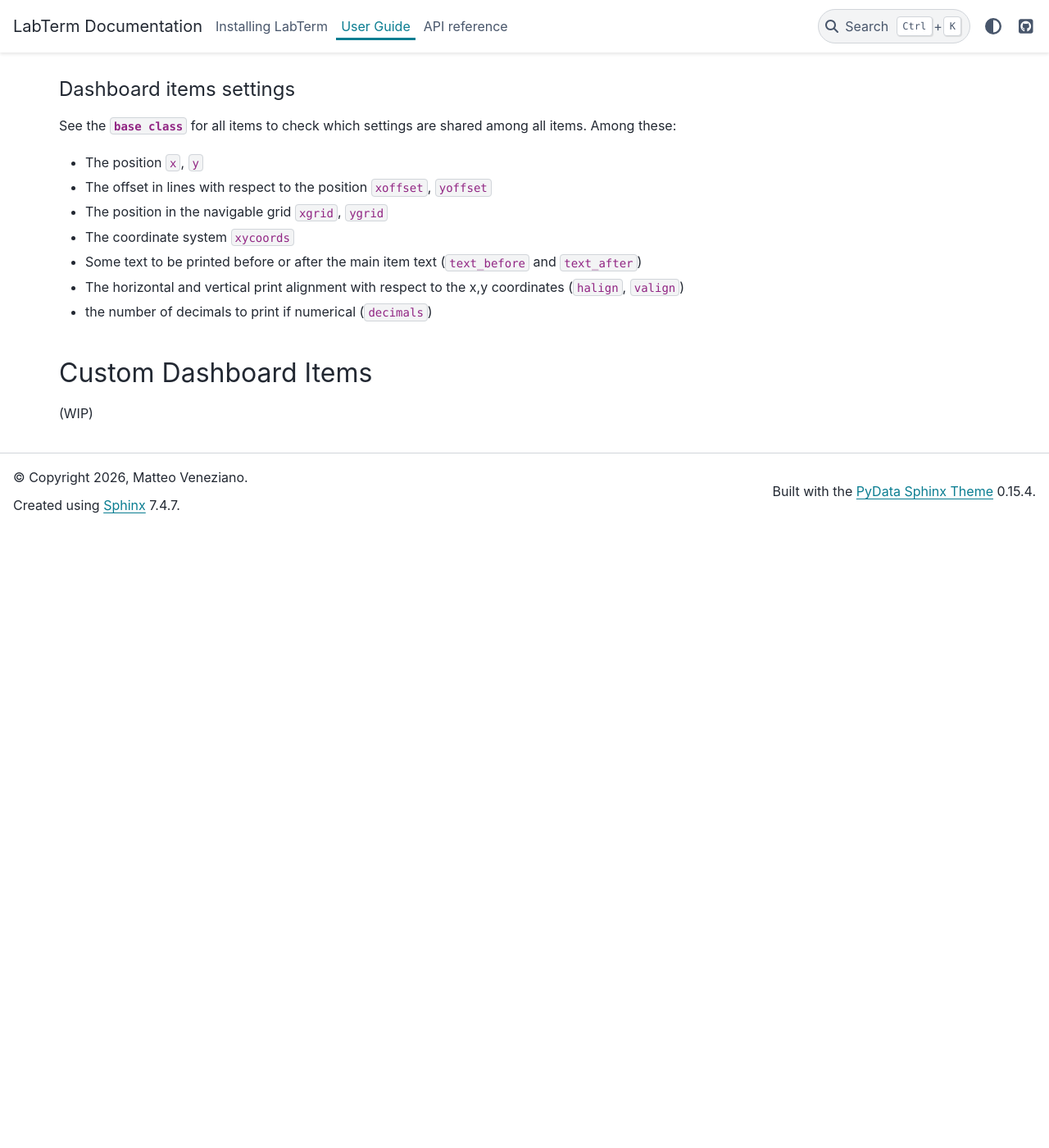
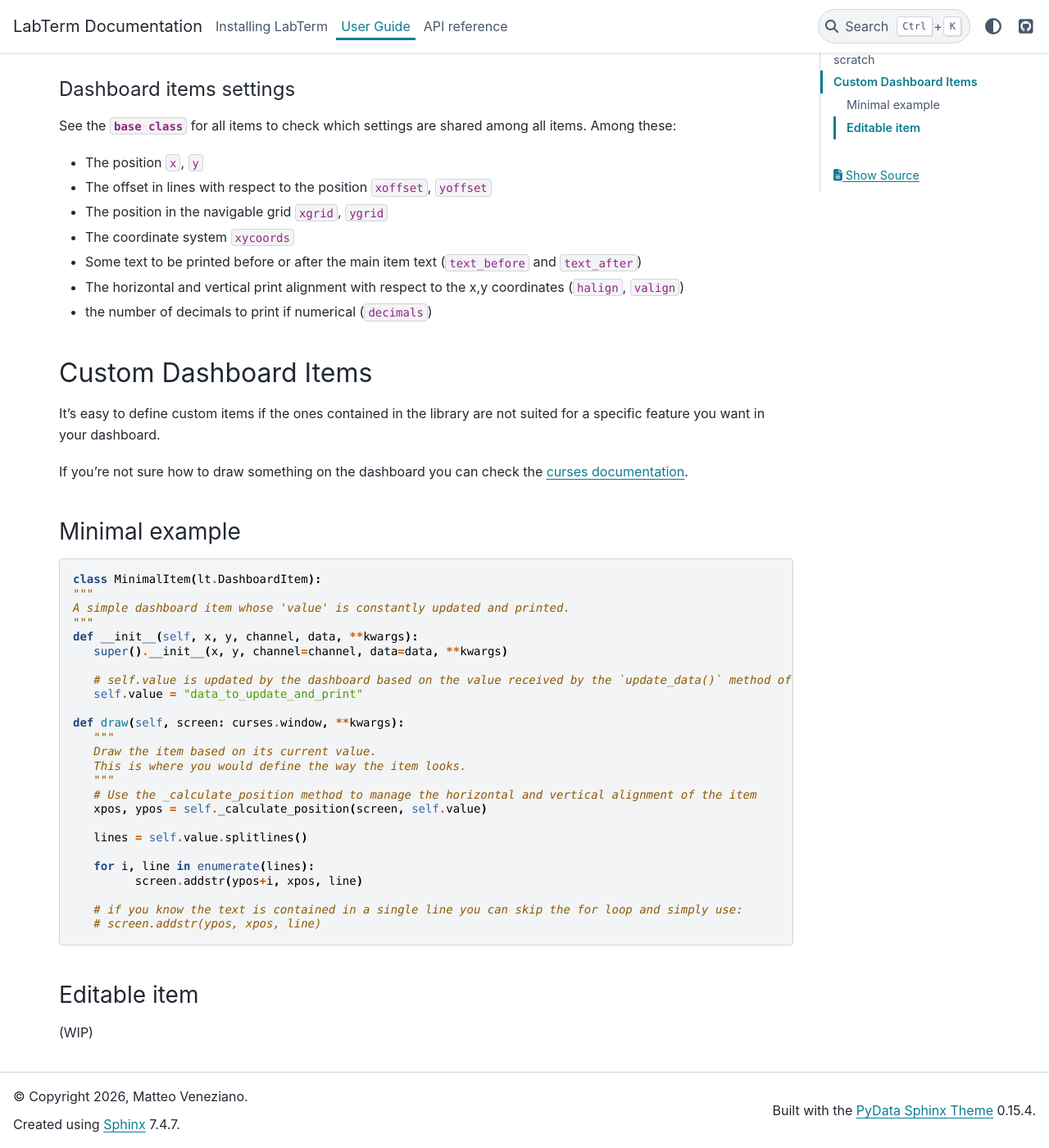
Before and after one commit to mVenez/labterm, a Sphinx documentation site: the page built from docs/source/user_guide.md, in a window 1280 px wide and 1400 px high, scrolled down 2703 px. Shown: the whole window at 82% size. Built offline with Sphinx 7.4.7 and the PyData theme 0.15.4, drawn with Linux system fonts in a browser that asks for light colours; before the commit the page ends 3348 px from its top, so only the background shows below that.

Commit message:
docs: updated

````diff
--- a/docs/source/user_guide.md
+++ b/docs/source/user_guide.md
@@ -115,4 +115,38 @@ Among these:
 
 
 ## Custom Dashboard Items
+It's easy to define custom items if the ones contained in the library are not suited for a specific feature you want in your dashboard.
+
+If you're not sure how to draw something on the dashboard you can check the [curses documentation](https://docs.python.org/3/library/curses.html#module-curses).
+
+### Minimal example
+```python
+class MinimalItem(lt.DashboardItem):
+"""
+A simple dashboard item whose 'value' is constantly updated and printed.
+"""
+def __init__(self, x, y, channel, data, **kwargs):
+   super().__init__(x, y, channel=channel, data=data, **kwargs)
+
+   # self.value is updated by the dashboard based on the value received by the `update_data()` method of the Instrument for the `data` set for the item.
+   self.value = "data_to_update_and_print"
+
+def draw(self, screen: curses.window, **kwargs):
+   """
+   Draw the item based on its current value.
+   This is where you would define the way the item looks.
+   """
+   # Use the _calculate_position method to manage the horizontal and vertical alignment of the item
+   xpos, ypos = self._calculate_position(screen, self.value)
+
+   lines = self.value.splitlines()
+
+   for i, line in enumerate(lines):
+         screen.addstr(ypos+i, xpos, line)
+
+   # if you know the text is contained in a single line you can skip the for loop and simply use:
+   # screen.addstr(ypos, xpos, line)
+```
+
+### Editable item
 (WIP)
````
Also changed, not shown: README.md (+1 -1 lines), 1 other file.
